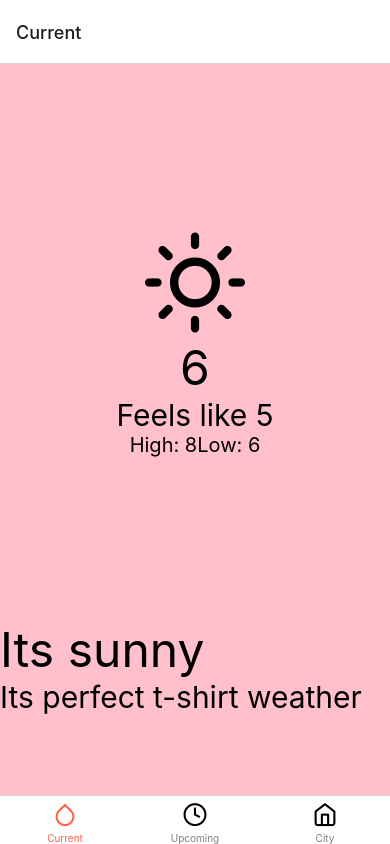
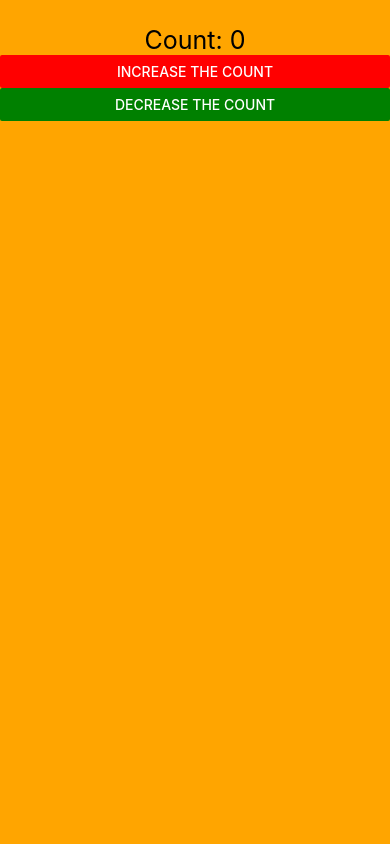
Before and after one commit to ShadiaKahin/react-native-weather-app, a React Native app: screen / in a window 390 px wide. Built offline with nearby package versions, Linux system fonts and the light colour scheme.

Commit message:
state example

```diff
--- a/App.js
+++ b/App.js
@@ -1,30 +1,15 @@
 import React from 'react';
-import CurrentWeather from './src/screens/CurrentWeather';
-import UpcomingWeather from './src/screens/UpcomingWeather';
-import City from './src/screens/City';
 import { NavigationContainer } from '@react-navigation/native';
-import { createBottomTabNavigator } from '@react-navigation/bottom-tabs'
-import {Feather} from '@expo/vector-icons'
+import Tabs from './src/components/Tabs';
+import Counter from './src/demonstration/Counter';
 
-const Tab = createBottomTabNavigator();
+
+
 
 const App = () => {
   return (
     <NavigationContainer>
-      <Tab.Navigator screenOptions={{
-        tabBarActiveTintColor: 'tomato',
-        tabBarInactiveTintColor: 'grey'
-      }}>
-        <Tab.Screen name={'Current'} component={CurrentWeather} options={{
-          tabBarIcon: ({focused}) => (<Feather name='droplet' size={25} color={focused ? 'tomato' : 'black'}/>)
-        }}/>
-        <Tab.Screen name={'Upcoming'} component={UpcomingWeather} options={{
-          tabBarIcon: ({ focused }) => (<Feather name='clock' size={25} color={focused ? 'tomato' : 'black'}/>)
-        }} />
-        <Tab.Screen name={'City'} component={City} options={{
-          tabBarIcon: ({focused}) => (<Feather name='home' size={25} color={focused ? 'tomato' : 'black'}/>)
-        }}/>
-      </Tab.Navigator>
+      <Counter />
     </NavigationContainer>
   );
 };
--- a/package.json
+++ b/package.json
@@ -19,7 +19,10 @@
     "react": "18.1.0",
     "react-native": "0.70.8",
     "react-native-safe-area-context": "4.4.1",
-    "react-native-screens": "~3.18.0"
+    "react-native-screens": "~3.18.0",
+    "react-native-web": "~0.18.9",
+    "react-dom": "18.1.0",
+    "@expo/webpack-config": "^0.17.2"
   },
   "devDependencies": {
     "@babel/core": "^7.12.9",
--- /dev/null
+++ b/src/components/Tabs.js
@@ -0,0 +1,54 @@
+/* eslint-disable prettier/prettier */
+import React from 'react';
+import CurrentWeather from '../screens/CurrentWeather';
+import UpcomingWeather from '../screens/UpcomingWeather';
+import City from '../screens/City';
+import { createBottomTabNavigator } from '@react-navigation/bottom-tabs'
+import { Feather } from '@expo/vector-icons'
+
+const Tab = createBottomTabNavigator();
+
+const Tabs = () => {
+    return (
+        <Tab.Navigator screenOptions={{
+            tabBarActiveTintColor: 'tomato',
+            tabBarInactiveTintColor: 'grey',
+            tabBarStyle: {
+                backgroundColor: 'lightblue'
+            },
+            headerStyle: {
+                backgroundColor: 'lightblue'
+            },
+            headerTitleStyle: {
+                fontWeight: 'bold',
+                fontSize: 25,
+                color: 'tomato'
+            }
+        }}>
+            <Tab.Screen name={'Current'} component={CurrentWeather} options={{
+                tabBarIcon: ({ focused }) => (
+                    <Feather
+                        name="droplet"
+                        size={25}
+                        color={focused ? "tomato" : "black"}
+                    />)
+            }} />
+            <Tab.Screen name={'Upcoming'} component={UpcomingWeather} options={{
+                tabBarIcon: ({ focused }) => (
+                    <Feather
+                        name='clock'
+                        size={25}
+                        color={focused ? 'tomato' : 'black'} />)
+            }} />
+            <Tab.Screen name={'City'} component={City} options={{
+                tabBarIcon: ({ focused }) => (
+                    <Feather
+                        name='home'
+                        size={25}
+                        color={focused ? 'tomato' : 'black'} />)
+            }} />
+        </Tab.Navigator>
+    )
+}
+
+export default Tabs;
--- /dev/null
+++ b/src/demonstration/Counter.js
@@ -0,0 +1,36 @@
+import React, {useState} from "react";
+import { View, Text, Button, StyleSheet } from "react-native";
+
+const Counter = () => {
+
+    const [count, setCount] = useState(0)
+
+    return (
+        <View style={styles.container}>
+            <Text style={styles.title}>{`Count: ${count}`}</Text>
+            <Button
+                color={'red'}
+                title="increase the count"
+                onPress={() => setCount(count + 1)} />
+            <Button
+                color={'green'}
+                title="decrease the count"
+                onPress={() => setCount(count - 1)}
+            />
+        </View>
+    )
+}
+
+const styles = StyleSheet.create({
+    container: {
+        flex: 1,
+        backgroundColor: 'orange'
+    },
+    title: {
+        alignSelf: 'center',
+        fontSize: 25,
+        marginTop: 25
+    }
+})
+
+export default Counter;
--- a/src/screens/CurrentWeather.js
+++ b/src/screens/CurrentWeather.js
@@ -2,6 +2,7 @@ import react from 'react';
 import { View, Text, SafeAreaView, StyleSheet } from 'react-native';
 import { Feather } from "@expo/vector-icons";
 import RowText from '../components/RowText';
+import { weatherType } from '../utilities/weatherType';
 
 const CurrentWeather = () => {
     const {wrapper, container, temp, feels, highLowWrapper, highLow, bodyWrapper, description, message} = styles
@@ -22,7 +23,7 @@ const CurrentWeather = () => {
       <View style={bodyWrapper}>
         <RowText
           messageOne={'Its sunny'}
-          messageTwo={'Its perfect t-shirt weather'}
+          messageTwo={weatherType['TunderStorm'].message}
           containerStyles={bodyWrapper}
           messageOneStyles={description}
           messageTwoStyles={message}
--- /dev/null
+++ b/src/utilities/weatherType.js
@@ -0,0 +1,42 @@
+export const weatherType = {
+    TunderStorm: {
+        icon: 'zap',
+        message: 'It could get noisy',
+        backgroundColor: '#000000'
+    },
+    Drizzle: {
+        icon: 'cloud-rain',
+        message: 'It might rain a little',
+        backgroundColor: '#36454f'
+    },
+    Rain: {
+        icon: 'umbrella',
+        message: 'You will need an umbrella',
+        backgroundColor: '#0000ff'
+    },
+    Snow: {
+        icon: 'cloud-snow',
+        message: 'Lets build a snowman',
+        backgroundColor: '#7f6065',
+    },
+    Clear: {
+        icon: 'sun',
+        message: 'It is perfect t-shirt weather',
+        backgroundColor: '#e47200'
+    },
+    Clouds: {
+        icon: 'cloud',
+        message: 'You could live in the clouds',
+        backgroundColor: '#363636'
+    },
+    Haze: {
+        icon: 'wind',
+        message: 'It might be a bit damp',
+        backgroundColor: '#58586e'
+    },
+    Mist: {
+        icon: 'align-justify',
+        message: 'It might be hard to see',
+        backgroundColor: '#3e3e37'
+    }
+}
```
Also changed, not shown: 1 other file (tests, documents, lock files or other folders).
